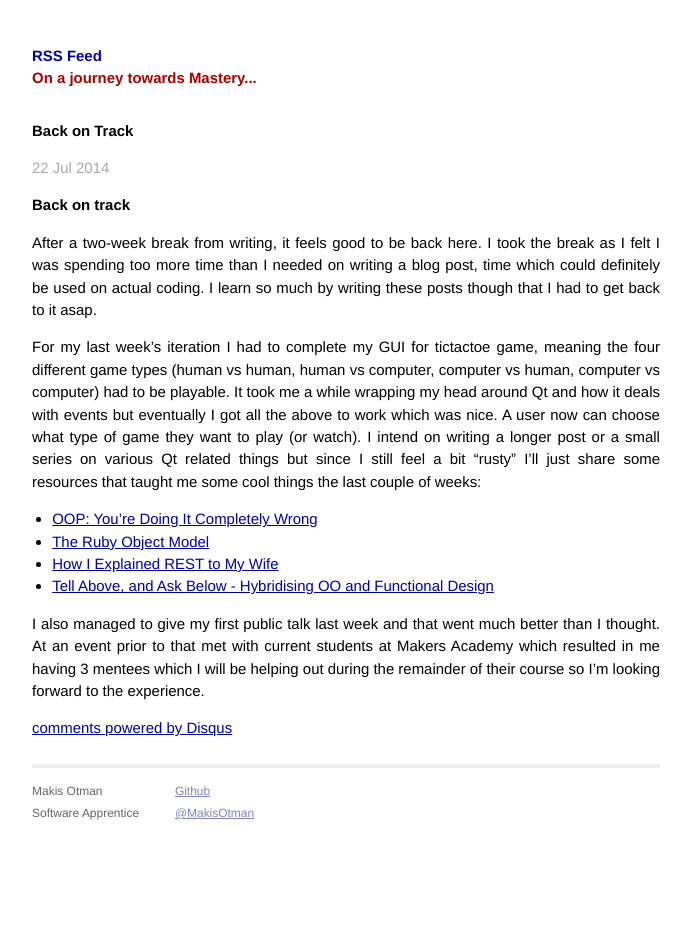
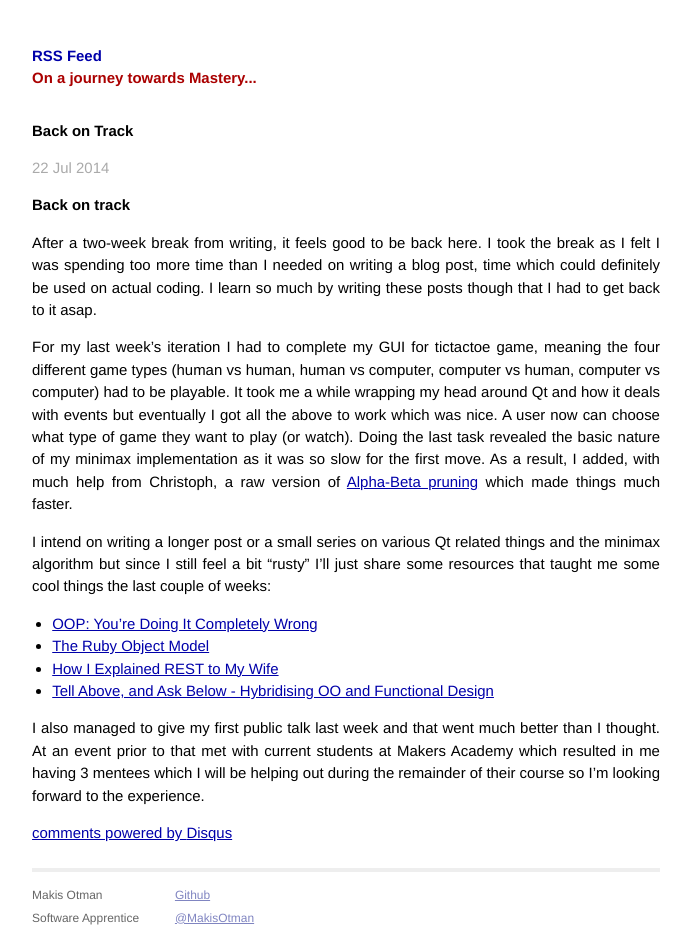
Before and after one commit to Maikon/personal_blog, a Jekyll site: the page built from _posts/2014-07-22-back-on-track.md, in a window 1280 px wide. Shown: the whole page, without its empty margins (294-985 px from the left). Built offline with Jekyll 4.4.1, drawn with Linux system fonts in a browser that asks for light colours; Markdown is read by kramdown in place of the engine named in the settings; comment, search, counter and statistics services are not loaded.

Commit message:
updated post

```diff
--- a/_posts/2014-07-22-back-on-track.md
+++ b/_posts/2014-07-22-back-on-track.md
@@ -6,7 +6,9 @@ title: "Back on Track"
 
 After a two-week break from writing, it feels good to be back here. I took the break as I felt I was spending too more time than I needed on writing a blog post, time which could definitely be used on actual coding. I learn so much by writing these posts though that I had to get back to it asap.
 
-For my last week's iteration I had to complete my GUI for tictactoe game, meaning the four different game types (human vs human, human vs computer, computer vs human, computer vs computer) had to be playable. It took me a while wrapping my head around Qt and how it deals with events but eventually I got all the above to work which was nice. A user now can choose what type of game they want to play (or watch). I intend on writing a longer post or a small series on various Qt related things but since I still feel a bit "rusty" I'll just share some resources that taught me some cool things the last couple of weeks:
+For my last week's iteration I had to complete my GUI for tictactoe game, meaning the four different game types (human vs human, human vs computer, computer vs human, computer vs computer) had to be playable. It took me a while wrapping my head around Qt and how it deals with events but eventually I got all the above to work which was nice. A user now can choose what type of game they want to play (or watch). Doing the last task revealed the basic nature of my minimax implementation as it was so slow for the first move. As a result, I added, with much help from Christoph, a raw version of [Alpha-Beta pruning](https://en.wikipedia.org/wiki/Alpha-beta_pruning) which made things much faster.
+
+I intend on writing a longer post or a small series on various Qt related things and the minimax algorithm but since I still feel a bit "rusty" I'll just share some resources that taught me some cool things the last couple of weeks:
 
 - [OOP: You're Doing It Completely Wrong](http://vimeo.com/91672848)
 - [The Ruby Object Model](https://www.youtube.com/watch?v=X2sgQ38UDVY)
```
